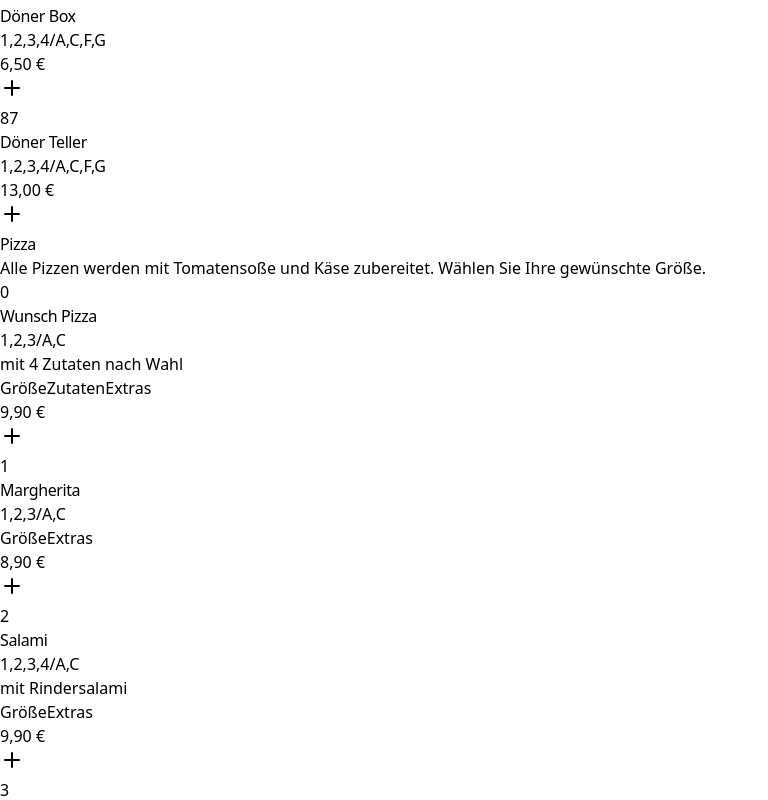
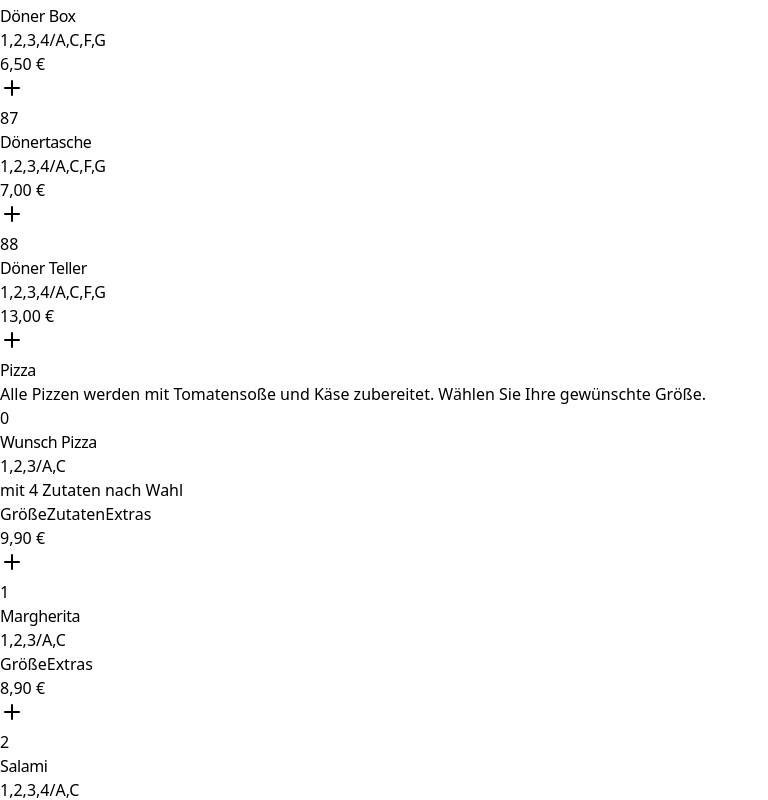
Before and after one commit to ecoezer/foodtaxi, a React (Vite) app: page / in a window 1280 px wide. Shown: the part 2704-3504 px from the top of the page, without its empty margins (0-768 px from the left). Built offline with nearby package versions, Linux system fonts and the light colour scheme.

Commit message:
Update Menu Items - Spezialitäten and Pizza

```diff
--- a/src/data/menuItems.ts
+++ b/src/data/menuItems.ts
@@ -8,21 +8,26 @@ const pizzaSizes = [
   { name: 'Mega', price: 26.90, description: 'Ø ca. 50 cm' }
 ];
 
-// Wunsch Pizza ingredients
+// Wunsch Pizza ingredients - Updated with new items and removed "Ei"
 export const wunschPizzaIngredients: WunschPizzaIngredient[] = [
   { name: 'Ananas' },
   { name: 'Artischocken' },
   { name: 'Barbecuesauce' },
+  { name: 'Brokkoli' },
   { name: 'Champignons frisch' },
+  { name: 'Chili-Cheese-Soße' },
+  { name: 'Döner' },
   { name: 'Edamer' },
-  { name: 'Ei' },
   { name: 'Formfleisch-Vorderschinken' },
   { name: 'Gewürzgurken' },
   { name: 'Gorgonzola' },
+  { name: 'Gyros' },
   { name: 'Hirtenkäse' },
   { name: 'Hähnchenbrust' },
+  { name: 'Jalapeños' },
   { name: 'Knoblauchwurst' },
   { name: 'Mais' },
+  { name: 'Milde Peperoni' },
   { name: 'Mozzarella' },
   { name: 'Oliven' },
   { name: 'Paprika' },
@@ -35,6 +40,7 @@ export const wunschPizzaIngredients: WunschPizzaIngredient[] = [
   { name: 'Röstzwiebeln' },
   { name: 'Sauce Hollandaise' },
   { name: 'Spiegelei' },
+  { name: 'Spinat' },
   { name: 'Tomaten' },
   { name: 'Tzatziki' },
   { name: 'Würstchen' },
@@ -74,7 +80,7 @@ const createBurgerSizes = (basePrice: number) => [
   { name: '250g', price: basePrice + 2.00, description: 'Doppel Patty (+2€)' }
 ];
 
-// Spezialitäten (Updated with new items)
+// Spezialitäten (Updated with Dönertasche and renumbered Döner Teller)
 export const donerDishes: MenuItem[] = [
   {
     id: 80,
@@ -135,6 +141,14 @@ export const donerDishes: MenuItem[] = [
   {
     id: 87,
     number: 87,
+    name: "Dönertasche",
+    description: "",
+    price: 7.00,
+    allergens: "1,2,3,4/A,C,F,G"
+  },
+  {
+    id: 88,
+    number: 88,
     name: "Döner Teller",
     description: "",
     price: 13.00,
@@ -618,7 +632,7 @@ const createPizzaSizes = (prices: { medium: number; large: number; family: numbe
   { name: 'Mega', price: prices.mega, description: 'Ø ca. 50 cm' }
 ];
 
-// Pizza - Completely updated with new structure and extras support
+// Pizza - Updated with new Döner Pizza and updated Wunsch Pizza ingredients
 export const pizzas: MenuItem[] = [
   {
     id: 501,
@@ -899,5 +913,15 @@ export const pizzas: MenuItem[] = [
     allergens: "1,2,3/A,C",
     isPizza: true,
     sizes: createPizzaSizes({ medium: 9.90, large: 11.90, family: 18.90, mega: 28.90 })
+  },
+  {
+    id: 529,
+    number: 28,
+    name: "Döner",
+    description: "mit Döner und Zwiebeln",
+    price: 9.90,
+    allergens: "1,2,3,4/A,C,G",
+    isPizza: true,
+    sizes: createPizzaSizes({ medium: 9.90, large: 11.90, family: 18.90, mega: 28.90 })
   }
 ];
```
